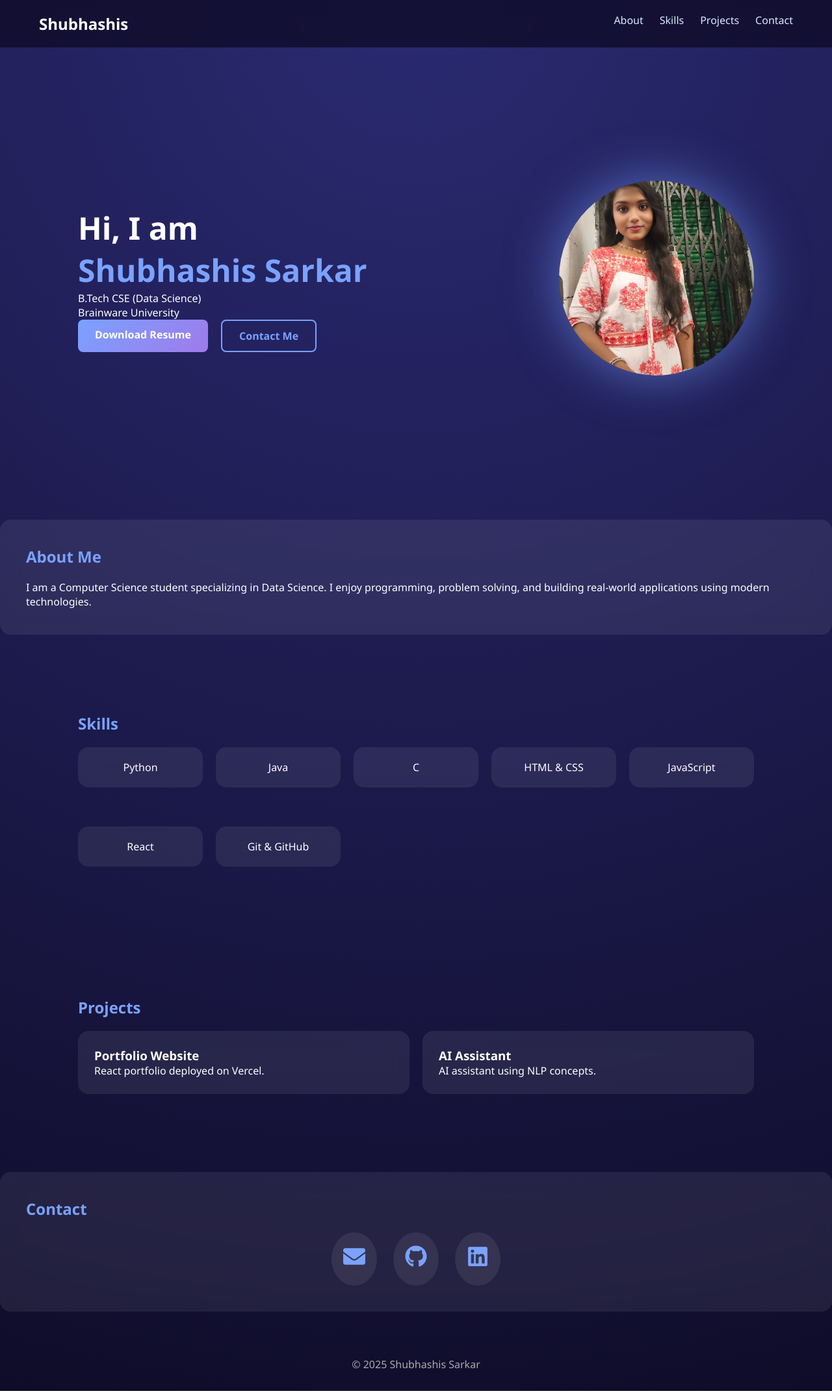
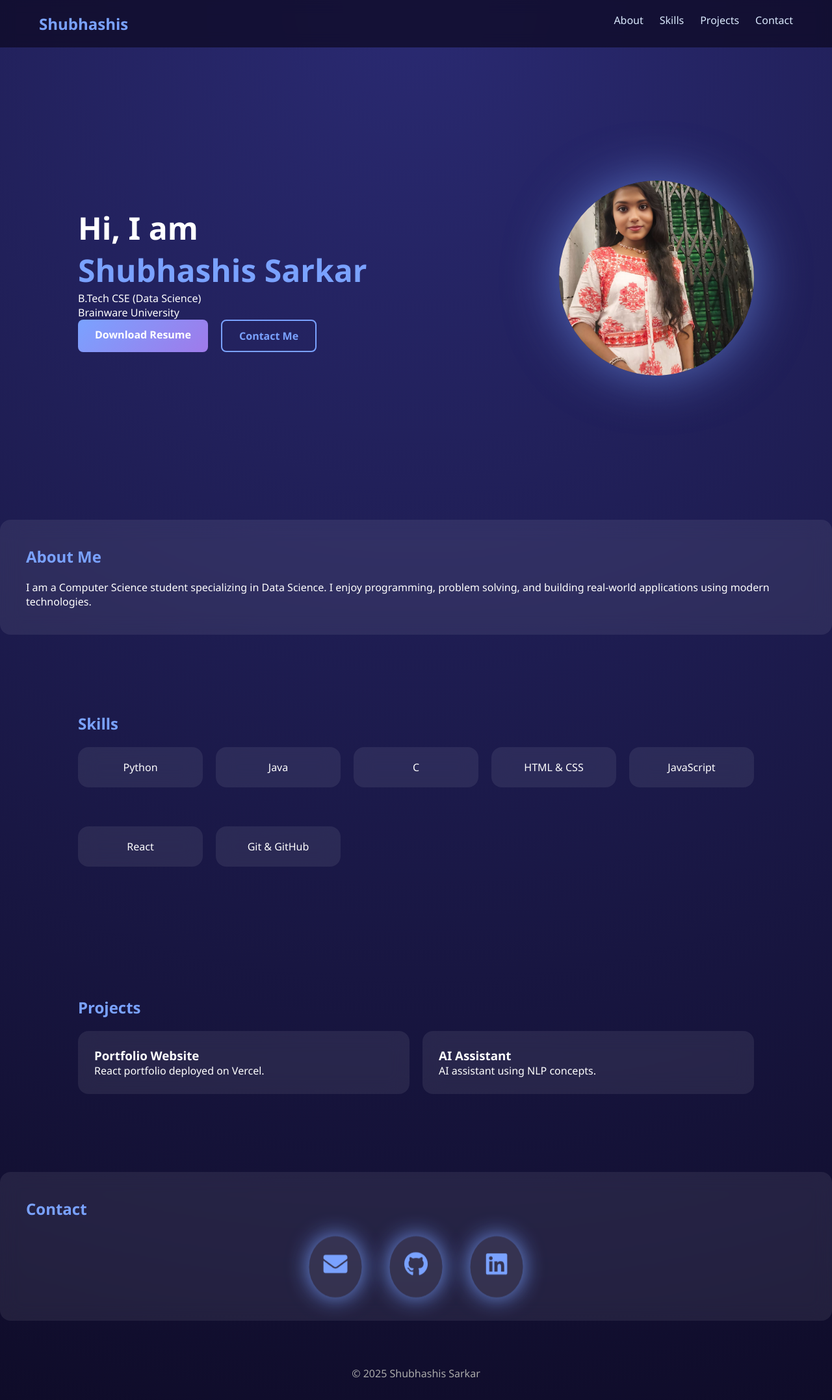
Before and after one commit to Shubhashis001/portfolio, a React (Create React App) app: page / in a window 1280 px wide. Shown: the whole page at 65% size. Built offline with nearby package versions, Linux system fonts and the light colour scheme.

Commit message:
Contact icons glow & beat animation

```diff
--- a/src/index.css
+++ b/src/index.css
@@ -37,6 +37,10 @@ body {
 
 .navbar a:hover {
   text-shadow: 0 0 12px #7aa2ff;
+}
+
+.logo {
+  color: #7aa2ff;
 }
 
 /* ================= HERO ================= */
@@ -158,28 +162,41 @@ body {
   box-shadow: 0 20px 45px rgba(122, 162, 255, 0.7);
 }
 
-/* ================= ICON CONTACT ================= */
+/* ================= CONTACT ICONS (SPECIAL) ================= */
+
 .icon-links {
   display: flex;
-  gap: 25px;
+  gap: 50px;               /* MORE DISTANCE */
   justify-content: center;
-  margin-top: 20px;
+  margin-top: 30px;
+}
+
+@keyframes contactGlow {
+  0% {
+    box-shadow: 0 0 15px rgba(122, 162, 255, 0.6);
+    transform: scale(1);
+  }
+  50% {
+    box-shadow: 0 0 35px rgba(122, 162, 255, 1);
+    transform: scale(1.12);
+  }
+  100% {
+    box-shadow: 0 0 15px rgba(122, 162, 255, 0.6);
+    transform: scale(1);
+  }
 }
 
 .icon-btn {
   font-size: 34px;
   color: #7aa2ff;
-  padding: 18px;
+  padding: 20px;
   border-radius: 50%;
   background: rgba(255, 255, 255, 0.08);
-  transition: 0.3s;
+  animation: contactGlow 2.2s infinite ease-in-out; /* ALWAYS GLOW + BEAT */
 }
 
 .icon-btn:hover {
-  transform: translateY(-10px) scale(1.25);
-  background: #7aa2ff;
-  color: #0f0c29;
-  box-shadow: 0 20px 45px rgba(122, 162, 255, 0.9);
+  box-shadow: 0 0 60px rgba(122, 162, 255, 1);
 }
 
 /* ================= FOOTER ================= */
```
